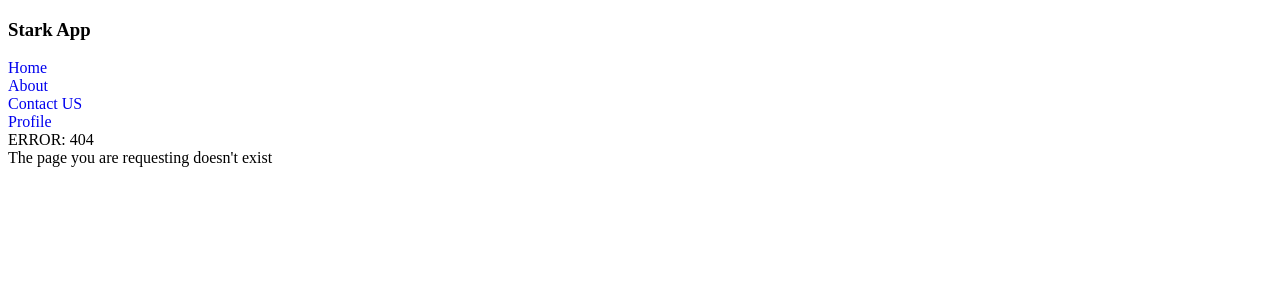
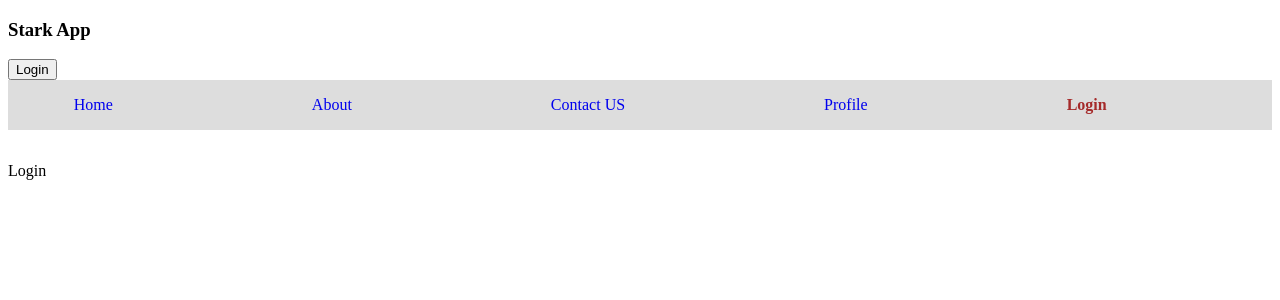
Before and after one commit to Abhinavav23/stark-react-basic, a React (Create React App) app: page /login in a window 1280 px wide. Before the commit this address had no page. Shown: the top 300 px of the page. Built offline with nearby package versions, Linux system fonts and the light colour scheme.

Commit message:
[17 Aug 2023] redirecting users

```diff
--- a/src/V5Routing/App.jsx
+++ b/src/V5Routing/App.jsx
@@ -3,14 +3,15 @@ import { Home } from "./components/Pages/Home";
 import { About } from "./components/Pages/About";
 import { Contact } from "./components/Pages/Contact";
 import { Profile } from "./components/Pages/Profile";
-import { Route, Routes } from "react-router-dom";
+import { Navigate, Route, Routes } from "react-router-dom";
 import { PageNotFound } from "./components/PageNotFound";
 import { Navbar } from "./components/Navbar";
-import './App.css';
+import "./App.css";
 import { DynamicProfile } from "./components/Pages/DynamicProfile";
+import { Login } from "./components/Pages/Login";
 
 export const App = () => {
-  const [page, setPage] = useState("home");
+  const [loggedIn, setLoggedIn] = useState(false);
   return (
     // <main>
     //   <h2>Stark App</h2>
@@ -26,14 +27,23 @@ export const App = () => {
     // </main>
     <main>
       <h3>Stark App</h3>
-      <Navbar/>
+      <button onClick={() => setLoggedIn(!loggedIn)}>
+        {loggedIn ? "Logout" : "Login"}
+      </button>
+
+      <Navbar />
       <Routes>
-        <Route path="/" element={<Home />} />
-        <Route path="/home" element={<Home />} />
+        <Route path="/" element={<Navigate to={loggedIn ? "/home": '/login'} />} />
+        <Route path="/home" element={loggedIn ? <Home/> : <Navigate to="/login"/>} />
         <Route path="/about" element={<About />} />
         <Route path="/contact" element={<Contact />} />
         <Route path="/myProfile" element={<Profile />} />
-        <Route path="/myProfile/:userId/myuser/:pincode/" element={<DynamicProfile />} />
+        <Route
+          path="/myProfile/:userId/myuser/:pincode/"
+          element={<DynamicProfile />}
+        />
+        <Route path="/login" element={<Login />} />
+
         {/* default route */}
         <Route path="*" element={<PageNotFound />} />
       </Routes>
--- a/src/V5Routing/components/Navbar.jsx
+++ b/src/V5Routing/components/Navbar.jsx
@@ -2,7 +2,15 @@ import React from "react";
 import { Link, NavLink } from "react-router-dom";
 export const Navbar = () => {
   return (
-    <>
+    <div
+      style={{
+        display: "flex",
+        backgroundColor: "#ddd",
+        padding: "1rem",
+        justifyContent: "space-around",
+        marginBottom: "2rem",
+      }}
+    >
       {/* <a href="/home">Home</a> */}
       {/* <Link to="/home">Home</Link> */}
       <NavLink to="/home">Home</NavLink>
@@ -23,8 +31,11 @@ export const Navbar = () => {
       <NavLink to="/myProfile">Profile</NavLink>
 
       <br />
+      <NavLink to="/login">Login</NavLink>
+
+      <br />
 
       {/* <a href="https://www.flipkart.com"> flipkart</a> */}
-    </>
+    </div>
   );
 };
--- /dev/null
+++ b/src/V5Routing/components/Pages/Login.jsx
@@ -0,0 +1,7 @@
+import React from 'react'
+
+export const Login = () => {
+  return (
+    <div>Login</div>
+  )
+}
```
Also changed, not shown: whiteboard_Images/assignment.png (added).
